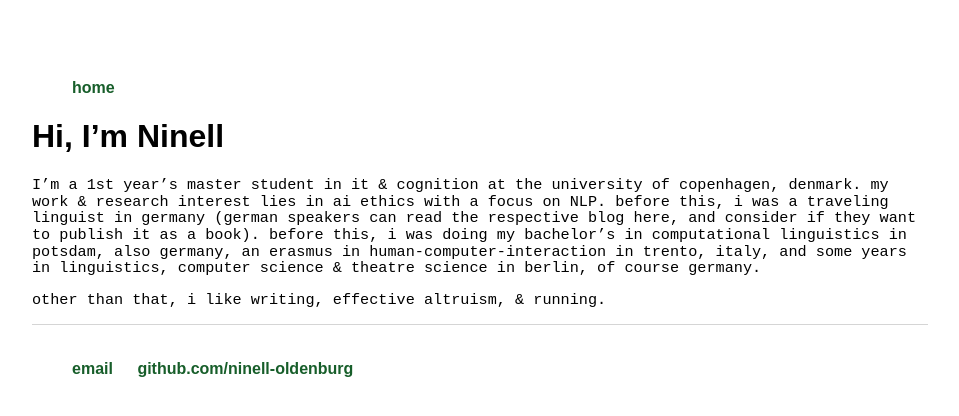
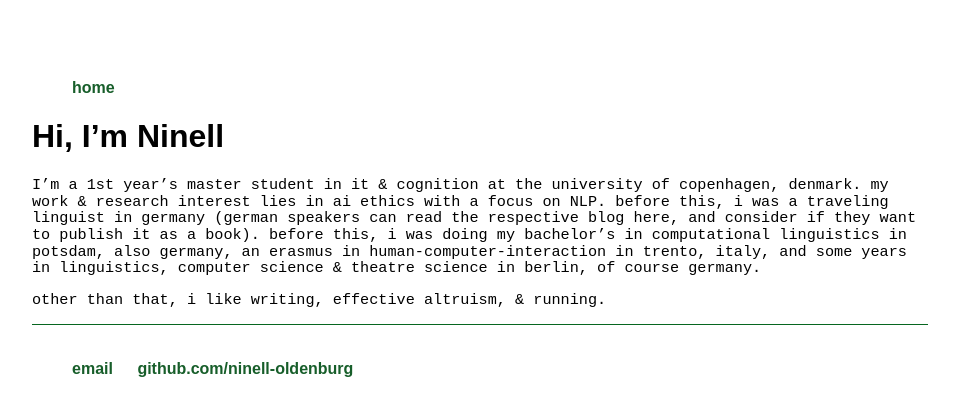
Before and after one commit to ninell-oldenburg/ninell-oldenburg.github.io, a Jekyll site: the page built from README.md, in a window 1280 px wide. Shown: the top 416 px of the page, without its empty margins (160-1119 px from the left). Built offline with Jekyll 4.4.1, drawn with Linux system fonts in a browser that asks for light colours; some web fonts are replaced; our own code applies the rules of GitHub Pages for plain Markdown files.

Commit message:
Update main.css

```diff
--- a/css/main.css
+++ b/css/main.css
@@ -41,7 +41,7 @@ p {
     color: #010101;
 }
 footer {
-    border-top: 1px solid #d5d5d5;
+    border-top: 1px solid #076620;
     font-size: 1em;
 }
 
```
